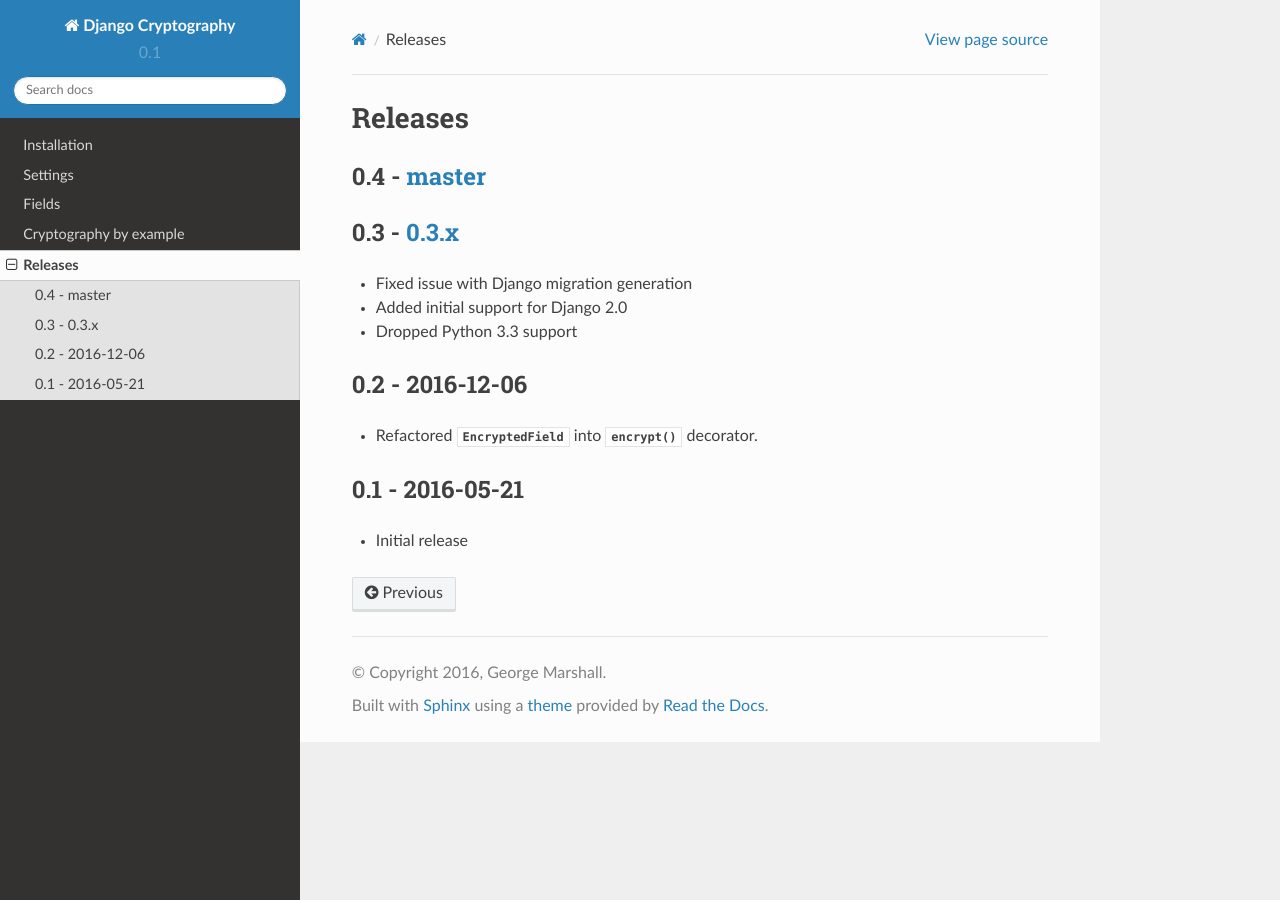
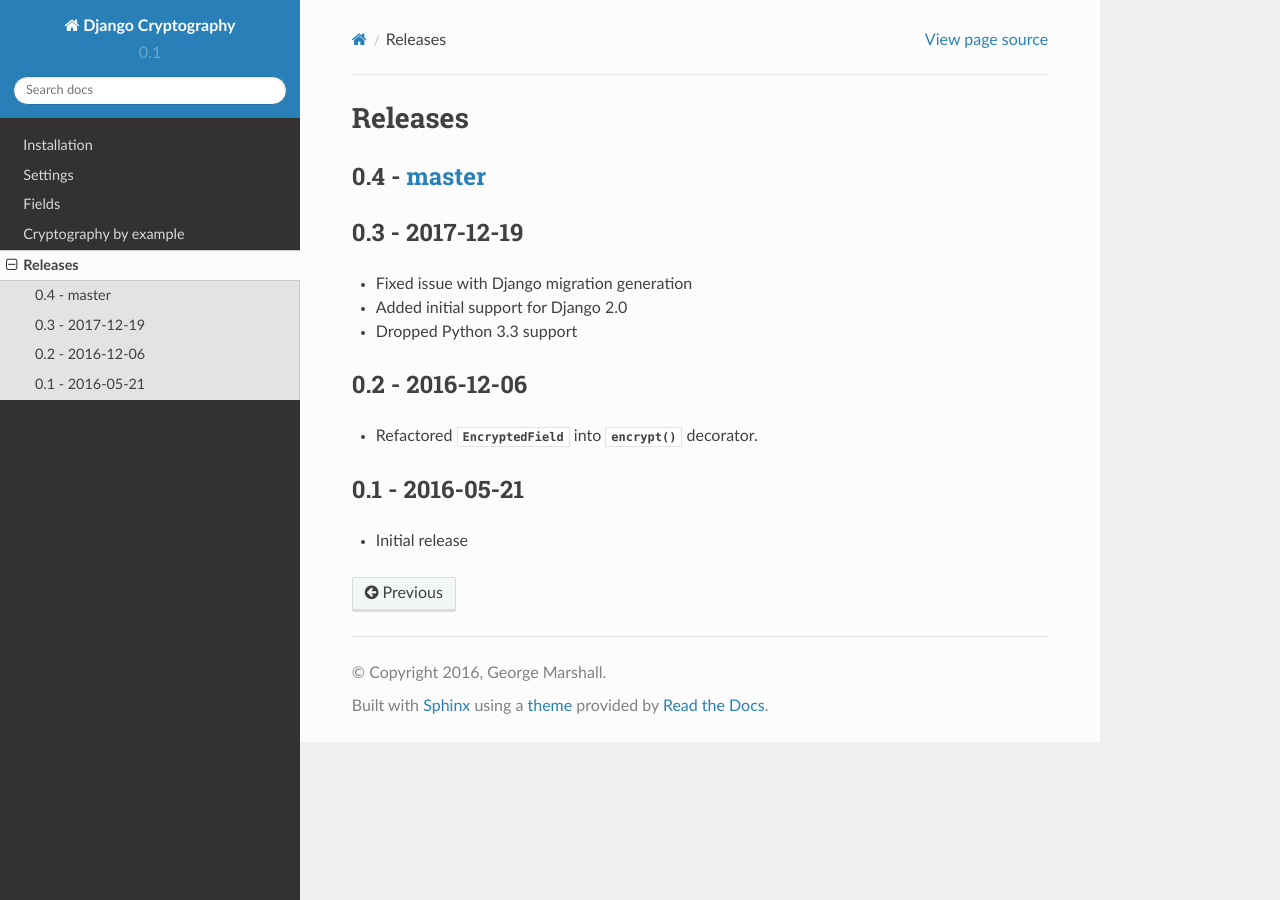
Before and after one commit to yoyowallet/django-cryptography, a Sphinx documentation site: the page built from docs/releases.rst, in a window 1280 px wide. Built offline with Sphinx 7.4.7 and the Read the Docs theme 2.0.0, drawn with Linux system fonts in a browser that asks for light colours.

Commit message:
Update release notes

```diff
--- a/docs/releases.rst
+++ b/docs/releases.rst
@@ -4,8 +4,8 @@ Releases
 0.4 - master_
 -------------
 
-0.3 - 0.3.x_
-------------
+0.3 - 2017-12-19
+----------------
 
 * Fixed issue with Django migration generation
 * Added initial support for Django 2.0
```
